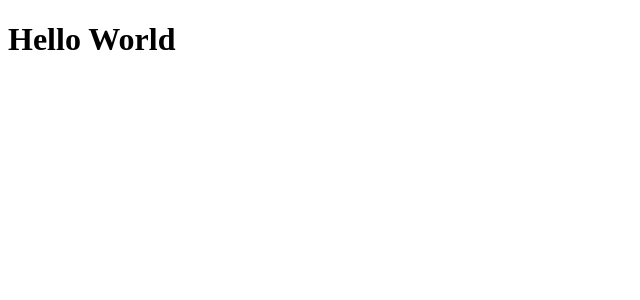
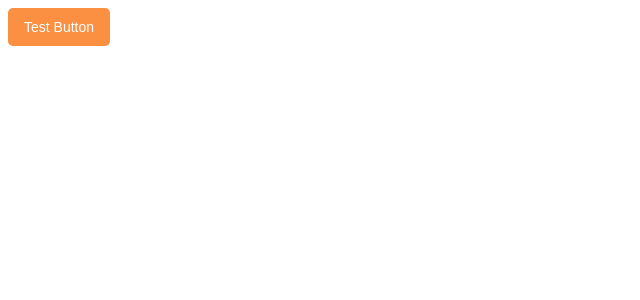
Before and after one commit to carrotist-coder/TipMinder, a React app: page / in a window 1280 px wide. Shown: the top 300 px of the page, without its empty margins (0-640 px from the left). Built offline with nearby package versions, Linux system fonts and the light colour scheme.

Commit message:
feat(shared): basic Button component

```diff
--- a/src/app/App.jsx
+++ b/src/app/App.jsx
@@ -1,5 +1,5 @@
+import { Button } from '@shared/ui/Button';
+
 export const App = () => {
-  return (
-    <h1>Hello World</h1>
-  );
+  return <Button>Test Button</Button>;
 };
--- /dev/null
+++ b/src/shared/ui/Button/Button.jsx
@@ -0,0 +1,5 @@
+import styles from './Button.module.css';
+
+export const Button = ({ children }) => {
+  return <button className={`${styles.button}`}>{children}</button>;
+};
--- /dev/null
+++ b/src/shared/ui/Button/Button.module.css
@@ -0,0 +1,14 @@
+.button {
+  font-size: 14px;
+  padding: 11px 16px;
+  border-radius: 5px;
+  background-color: #fb8f42;
+  color: #ffffff;
+  border: none;
+}
+
+.secondary {
+  background-color: #ffffff;
+  border: 2px solid black;
+  color: black;
+}
--- /dev/null
+++ b/src/shared/ui/Button/index.js
@@ -0,0 +1 @@
+export { Button } from './Button';
```
